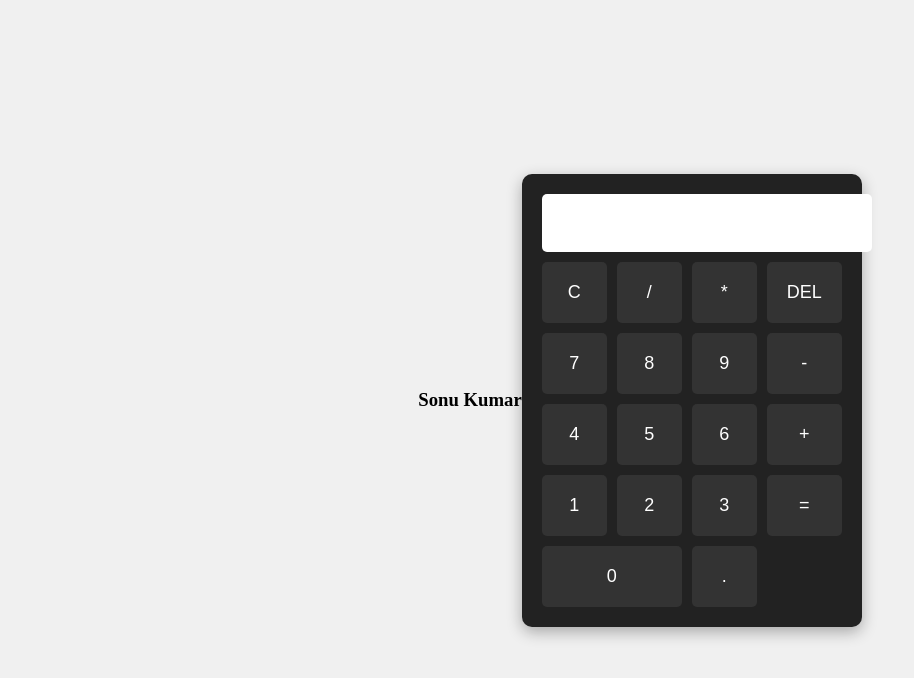
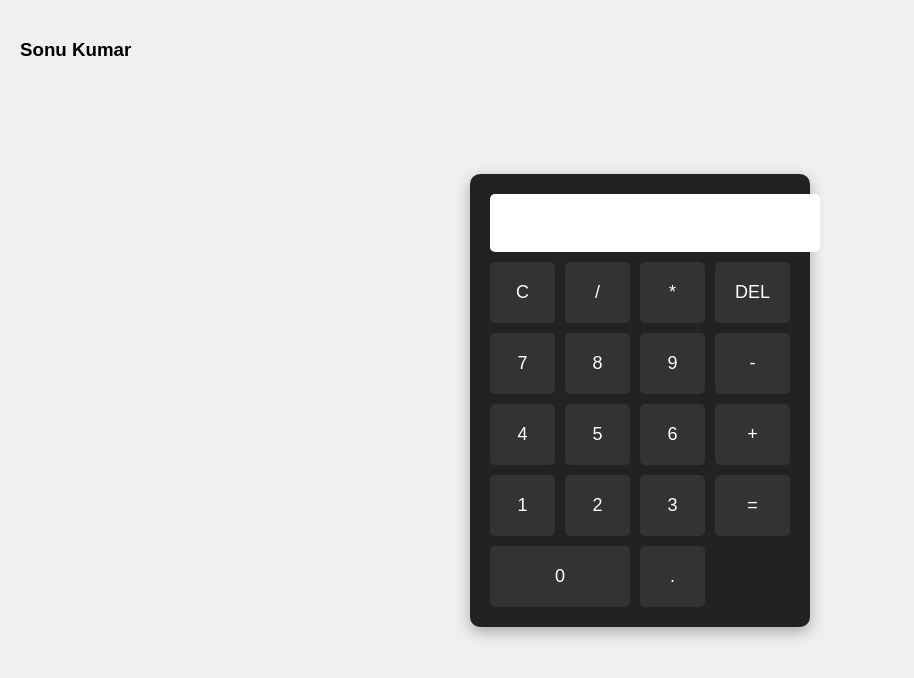
Before and after one commit to imsonu1612/Calculator, a plain HTML site: page index.html in a window 1280 px wide. Shown: the whole page, without its empty margins (0-914 px from the left). Drawn offline with Linux system fonts and the light colour scheme.

Commit message:
top left Sonu Kumar

```diff
--- a/index.html
+++ b/index.html
@@ -7,7 +7,7 @@
   <link rel="stylesheet" href="style.css" />
 </head>
 <body>
-  <h3>Sonu Kumar</h3>
+  <h3 class="top-left">Sonu Kumar</h3>
   <div class="calculator">
     <input type="text" id="display" readonly />
     <div class="buttons">
--- a/style.css
+++ b/style.css
@@ -51,6 +51,10 @@ button.zero {
   grid-column: span 2;
 }
 
-h3{
-  text-align: left;
+.top-left {
+  position: absolute;
+  top: 20px;
+  left: 20px;
+  color: black;
+  font-family: Arial, sans-serif;
 }
```
